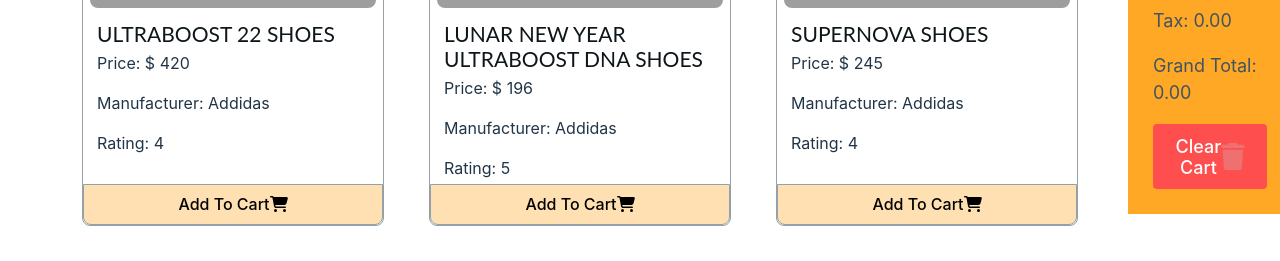
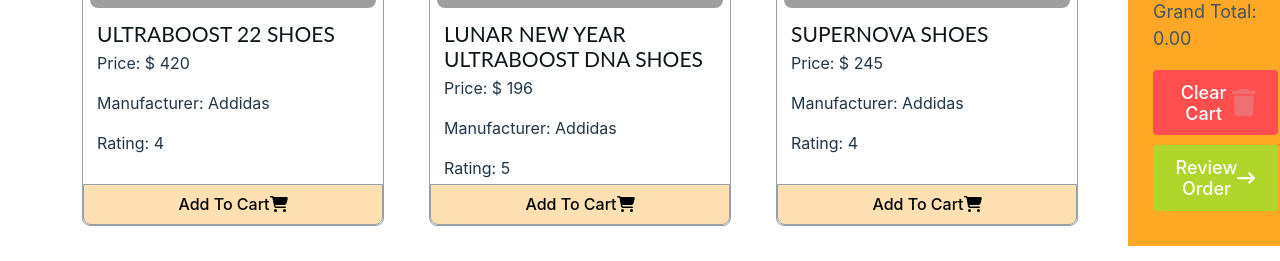
Before and after one commit to hossainshakil242/ema-jhon-simple, a React (Vite) app: page / in a window 1280 px wide. Shown: the part 416-677 px from the top of the page. Built offline with nearby package versions, Linux system fonts and the light colour scheme; grey boxes are pictures that could not be loaded.

Commit message:
'router'

```diff
--- a/src/components/Cart/Cart.css
+++ b/src/components/Cart/Cart.css
@@ -19,5 +19,6 @@
     border-radius: 4px;
     color: #ffff;
     font-size: 18px;
+    margin: 10px auto;
 
 }
--- a/src/components/Cart/Cart.jsx
+++ b/src/components/Cart/Cart.jsx
@@ -3,7 +3,7 @@
 import { FontAwesomeIcon } from '@fortawesome/react-fontawesome';
 import { faTrash } from '@fortawesome/free-solid-svg-icons';
 
-const Cart = ({ cart, handleClearCart }) => {
+const Cart = ({ cart, handleClearCart, children }) => {
     //const cart = props.cart; option-1
     //const {cart} = props;
 
@@ -35,6 +35,7 @@
                 </span>
                 <FontAwesomeIcon className='delete-icon' icon={faTrash} />
             </button>
+            {children}
 
         </div>
     );
--- /dev/null
+++ b/src/components/Checkout/Checkout.jsx
@@ -0,0 +1,11 @@
+import React from 'react';
+
+const Checkout = () => {
+    return (
+        <div>
+            chek out orders.
+        </div>
+    );
+};
+
+export default Checkout;
--- a/src/components/Orders/Orders.jsx
+++ b/src/components/Orders/Orders.jsx
@@ -1,9 +1,11 @@
 import React, { useState } from 'react';
 import Cart from '../Cart/Cart';
-import { useLoaderData } from 'react-router-dom';
+import { Link, useLoaderData } from 'react-router-dom';
 import ReviewItem from '../ReviewItem/ReviewItem';
 import './Orders.css'
-import { removeFromDb, deleteShoppingCart} from '../../utilities/fakedb';
+import { removeFromDb, deleteShoppingCart } from '../../utilities/fakedb';
+import { FontAwesomeIcon } from '@fortawesome/react-fontawesome';
+import { faArrowRightLong } from '@fortawesome/free-solid-svg-icons';
 
 const Orders = () => {
     const savedCart = useLoaderData();
@@ -34,9 +36,18 @@
                 </div>
                 <div className='cart-container'>
                     <Cart
-                    cart={cart}
-                    handleClearCart={handleClearCart}
-                    ></Cart>
+                        cart={cart}
+                        handleClearCart={handleClearCart}
+                    >
+                        <Link to='/checkout'>
+                            <button className='btn-proceed'>
+                                <span>
+                                    Porceed Checkout
+                                </span>
+                                <FontAwesomeIcon className='faArrowRightLong' icon={faArrowRightLong} />
+                            </button>
+                        </Link>
+                    </Cart>
                 </div>
             </div>
         </div>
--- a/src/components/Shop/Shop.css
+++ b/src/components/Shop/Shop.css
@@ -8,3 +8,15 @@
     grid-template-columns: repeat(3, 1fr);
     gap: 45px;
 }
+.btn-proceed{
+    background: #a3ce06;
+    border-radius: 4px;
+    width: 100%;
+    margin: 10px auto;
+    display: flex;
+    justify-content: space-between;
+    align-items: center;
+    color: white;
+    font-size: 18px;
+
+}
--- a/src/components/Shop/Shop.jsx
+++ b/src/components/Shop/Shop.jsx
@@ -3,25 +3,29 @@
 import './Shop.css';
 import Cart from '../Cart/Cart';
 import { addToDb, deleteShoppingCart, getShoppingCart } from '../../utilities/fakedb';
+import { FontAwesomeIcon } from '@fortawesome/react-fontawesome';
+import { faArrowRightLong } from '@fortawesome/free-solid-svg-icons';
+
+import { Link } from 'react-router-dom';
 
 const Shop = () => {
     const [products, setProducts] = useState([]);
     const [cart, setCart] = useState([]);
 
-    useEffect(()=>{
-        fetch ('products.json')
-        .then(res => res.json())
-        .then(data => setProducts(data))
-    },[]);
+    useEffect(() => {
+        fetch('products.json')
+            .then(res => res.json())
+            .then(data => setProducts(data))
+    }, []);
 
-    useEffect(()=>{
+    useEffect(() => {
         const storedCart = getShoppingCart();
         const saveCart = [];
         // step 1: get id of the addedProduct
-        for(const id in storedCart){
+        for (const id in storedCart) {
             // step 2: get product from products state by using id
             const addedProduct = products.find(product => product.id === id)
-            if(addedProduct){
+            if (addedProduct) {
                 // step 3: add quantity
                 const quantity = storedCart[id];
                 addedProduct.quantity = quantity;
@@ -32,19 +36,19 @@
         }
         // step 5: set the cart
         setCart(saveCart);
-    },[products]);
+    }, [products]);
 
-    const handleAddToCart = (product)=> {
+    const handleAddToCart = (product) => {
         let newCart = [];
         // const newCart = [...cart, product];
         // if product doesn't exist in the cart, then set quantity = 1
         // if exist update quantity by 1
         const exists = cart.find(pd => pd.id === product.id);
-        if(!exists){
+        if (!exists) {
             product.quantity = 1;
             newCart = [...cart, product];
         }
-        else{
+        else {
             exists.quantity = exists.quantity + 1;
             const remaining = cart.filter(pd => pd.id !== product.id);
             newCart = [...remaining, exists];
@@ -64,19 +68,29 @@
             <div className="products-container">
                 {
                     products.map(product => <Product
-                    key = {product.id}
-                    product = {product}
-                    handleAddToCart = {handleAddToCart}
+                        key={product.id}
+                        product={product}
+                        handleAddToCart={handleAddToCart}
                     ></Product>)
                 }
             </div>
             <div className="cart-container">
                 <Cart
-                cart={cart}
-                handleClearCart={handleClearCart}
-                ></Cart>
+                    cart={cart}
+                    handleClearCart={handleClearCart}>
+
+                    <Link to='/orders'>
+                        <button className='btn-proceed'>
+                            <span>
+                                Review Order
+                            </span>
+                            <FontAwesomeIcon className='faArrowRightLong' icon={faArrowRightLong} />
+
+                        </button>
+                    </Link>
+                </Cart>
             </div>
-        </div>
+        </div >
     );
 };
 
--- a/src/main.jsx
+++ b/src/main.jsx
@@ -12,6 +12,7 @@
 import Login from './components/Login/Login';
 import Inventory from './components/Inventory/Inventory';
 import cartProductsLoader from './components/Loaders/cartProductsLoader';
+import Checkout from './components/Checkout/Checkout';
 
 const router = createBrowserRouter([
   {
@@ -32,6 +33,10 @@
         element: <Inventory></Inventory>
       },
       {
+        path: 'checkout',
+        element: <Checkout></Checkout>
+      },
+      {
         path: 'login',
         element: <Login></Login>
       }
```
